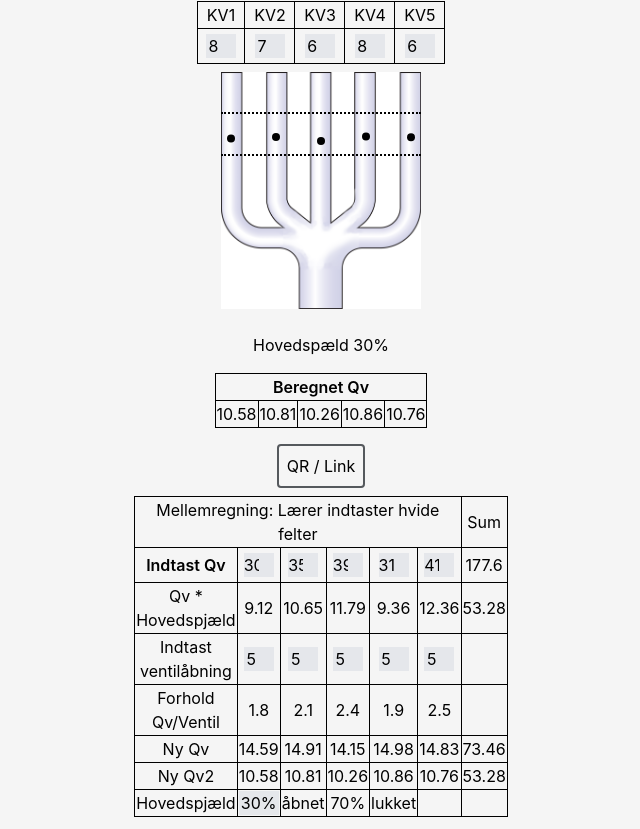
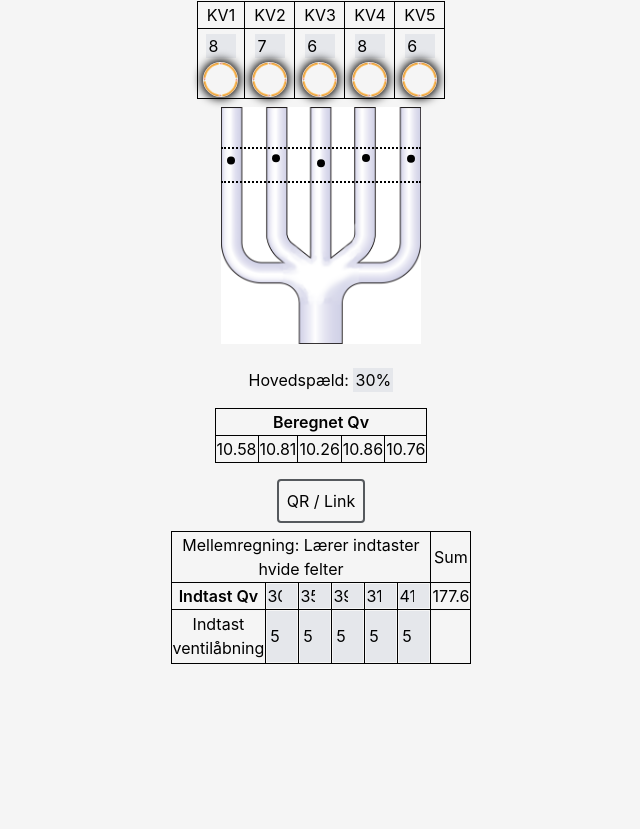
Before and after one commit to Alexander-Gronninger/CMK-vvs-app, a React (Create React App) app: page /GF2 in a window 1280 px wide. Shown: the part 171-1000 px from the top of the page, without its empty margins (319-959 px from the left). Built offline with nearby package versions, Linux system fonts and the light colour scheme.

Commit message:
rotations working

```diff
--- a/src/components/GF2MotionDot.js
+++ b/src/components/GF2MotionDot.js
@@ -16,7 +16,7 @@ function GF2MotionDot() {
   const minY = 0; // minimum vertical value
   const maxY = 16; // maximum vertical value
   const minYAdjust = 0; // Minimum Y position
-  const maxYAdjust = 120; // Maximum Y position
+  const maxYAdjust = 140; // Maximum Y position
   const containerHeight = 150; // Set the desired height of the container div
 
   const [position, setPosition] = useState([]);
--- a/src/components/GF2QVInput.js
+++ b/src/components/GF2QVInput.js
@@ -55,7 +55,7 @@ const GF2QVInput = ({ index, tableCss, id }) => {
       {/* TableCss comes from parent component and is used to determine table styles in multiple documents */}
       <td className={tableCss}>
         <input
-          className="max-w-[30px] m-1 text-center bg-gray-200"
+          className="max-w-[30px] m-0 p-0 text-center bg-gray-200"
           key={"KVInput" + index}
           /* Index starts at 0, but the KVs are labeled 1-5, so its index + 1 to make parent components labels work */
           id={id + (index + 1)}
--- a/src/components/GF2StudentKVValueInput.js
+++ b/src/components/GF2StudentKVValueInput.js
@@ -57,7 +57,7 @@ const GF2StudentKVValueInput = ({ index, tableCss, id }) => {
   return (
     <>
       {/* TableCss comes from parent component and is used to determine table styles in multiple documents */}
-      <td className={tableCss}>
+      <div>
         <input
           className="max-w-[30px] m-1 text-center bg-gray-200"
           key={"KVInput" + index}
@@ -72,7 +72,7 @@ const GF2StudentKVValueInput = ({ index, tableCss, id }) => {
           /* Selects the input, so typing will replace the value */
           onClick={InputSelect}
         />
-      </td>
+      </div>
     </>
   );
 };
--- a/src/components/GF2TeacherKVValueInput.js
+++ b/src/components/GF2TeacherKVValueInput.js
@@ -59,7 +59,7 @@ const GF2TeacherKVValueInput = ({ index, tableCss, id }) => {
       {/* TableCss comes from parent component and is used to determine table styles in multiple documents */}
       <td className={tableCss}>
         <input
-          className="max-w-[30px] m-1 text-center bg-gray-200"
+          className="max-w-[30px] m-0 p-0 h-[51px] text-center bg-gray-200"
           key={"KVInput" + index}
           /* Index starts at 0, but the KVs are labeled 1-5, so its index + 1 to make parent components labels work */
           id={id + (index + 1)}
--- a/src/components/ValveRotation.js
+++ b/src/components/ValveRotation.js
@@ -1,11 +1,11 @@
 import React, { useState, useRef } from "react";
 
-const ValveRotation = () => {
+const ValveRotation = ({ size, index }) => {
   const imageRef = useRef(null);
   const [rotation, setRotation] = useState(0);
+  const [prevAngle, setPrevAngle] = useState(0);
   const [opening, setOpening] = useState(1);
   const [isMouseDown, setIsMouseDown] = useState(false);
-  const [prevY, setPrevY] = useState(0);
   const [fullRotations, setFullRotations] = useState(0);
 
   /* Minimum and maximum opening allowed (1-10 mm) */
@@ -13,6 +13,9 @@ const ValveRotation = () => {
   const maxOpening = 10;
   /* The amount of degrees that 1 in opening corresponds to */
   const degreesPerOpening = 360;
+
+  /* image size */
+  const imageSize = (size && size) || "50px";
 
   const handleMouseDown = (event) => {
     event.preventDefault();
@@ -31,32 +34,34 @@ const ValveRotation = () => {
 
     // Calculate the number of full rotations completed
     /* If user is going towards angle of 0, rotations is at 0, and the mouse is moving down, hit minimum limit */
-    if (angle < 5 && fullRotations === 0 && event.pageY > prevY) {
+    if (prevAngle <= 25 && angle >= 300 && fullRotations === 0) {
       console.log("MINIMUM TEST");
+      setOpening(0);
       setIsMouseDown(false);
       return;
     }
     /* If user is going towards angle of 360, rotations is at max and mouse is moving up, hit max limit */
     if (
-      angle === 360 &&
-      fullRotations === maxOpening - minOpening &&
-      event.pageY < prevY
+      prevAngle >= 300 &&
+      angle <= 25 &&
+      fullRotations === maxOpening - minOpening
     ) {
       console.log("MAXUMUM TEST");
+      setOpening(maxOpening);
       setIsMouseDown(false);
       return;
     }
 
     /* If user is going towards angle of 0, rotations is at >0, and the mouse is moving down, decrease by 1 */
-    if (angle < 5 && fullRotations >= 0 && event.pageY > prevY) {
+    if (prevAngle <= 25 && angle >= 300 && fullRotations >= 0) {
       console.log("Decreasing fullRotations by 1");
       setFullRotations(fullRotations - 1);
     }
     /* If user is going towards angle of 360, rotations is not at max and mouse is moving up, increase by 1 */
     if (
-      angle === 360 &&
-      fullRotations <= maxOpening - minOpening &&
-      event.pageY < prevY
+      prevAngle >= 300 &&
+      angle <= 25 &&
+      fullRotations <= maxOpening - minOpening
     ) {
       console.log("Increasing fullRotations by 1");
       setFullRotations(fullRotations + 1);
@@ -69,16 +74,18 @@ const ValveRotation = () => {
       (fullRotations + minOpening + angle / degreesPerOpening).toFixed(2)
     );
 
-    // Update the previous Y-coordinate with the current Y-coordinate, so we can determine if mouse is moving up or down
-    setPrevY(event.pageY);
+    // Update the previous rotation with the current rotation, so we can determine rotation is going up or down
+    setPrevAngle(angle);
   };
 
   const calculateRotationAngle = (event) => {
     /* Calculates the x and y position of the center of the rotating div */
     const centerX =
-      imageRef.current.offsetLeft + imageRef.current.offsetWidth / 2;
+      imageRef.current.getBoundingClientRect().left +
+      imageRef.current.offsetWidth / 2;
     const centerY =
-      imageRef.current.offsetTop + imageRef.current.offsetHeight / 2;
+      imageRef.current.getBoundingClientRect().top +
+      imageRef.current.offsetHeight / 2;
 
     /* Difference between center and mouse position */
     const deltaX = event.pageX - centerX;
@@ -94,21 +101,21 @@ const ValveRotation = () => {
         className="rounded-full border-black shadow-[0px_0px_10px_2px] shadow-black"
         style={{
           transform: `rotate(${rotation}deg)`,
-          width: `50px`,
-          height: `50px`,
+          width: `${imageSize}`,
+          height: `${imageSize}`,
         }}
         ref={imageRef}
         onMouseDown={handleMouseDown}
         onMouseMove={handleMouseMove}
         onMouseUp={handleMouseUp}
+        key={"ValveRotation" + index}
       >
         <img
           src="../images/Pencil-Circle.png"
           alt=""
-          className={`w-{50px} h-{50px}  m-0`}
+          className={`w-${imageSize} h-${imageSize}  m-0`}
         />
       </div>
-      <div className="text-center">{`Opening: ${opening}`}</div>
     </>
   );
 };
--- a/src/pages/GF2Version.js
+++ b/src/pages/GF2Version.js
@@ -8,6 +8,7 @@ import CalcNewQV2 from "../functions/CalcNewQV2";
 import GF2MotionDot from "../components/GF2MotionDot";
 import ValveRotation from "../components/ValveRotation";
 import { Link } from "react-router-dom";
+import GF2MainOpening from "../components/GF2MainOpening";
 
 const GF2Version = () => {
   const { GF2Data } = useContext(GF2Context);
@@ -64,12 +65,20 @@ const GF2Version = () => {
               {[...Array(GF2Data.length - 1)].map((_, index) => {
                 return (
                   /* This component has an input, and all the code needed to handle it, it handles student KVValue */
+                  <td className={tableCss}>
                     <GF2StudentKVValueInput
                       tableCss={tableCss}
                       index={index}
                       key={"KV" + index}
                       id="KV"
                     />
+                    {/* This component has a rotatable image which can be used to adjust KVValue */}
+                    <ValveRotation
+                      key={"Valve" + index}
+                      size="35px"
+                      index={index}
+                    />
+                  </td>
                 );
               })}
             </tr>
@@ -90,14 +99,15 @@ const GF2Version = () => {
             {/* The range students are meant to get the dots within */}
             <div className="row-start-1 row-end-2 h-full w-full col-start-1 col-end-6 flex flex-col">
               <div className="border-b-[2px] w-full border-dotted border-black mt-10 h-0"></div>
-              <div className="border-b-[2px] w-full border-dotted border-black mt-10 h-0"></div>
+              <div className="border-b-[2px] w-full border-dotted border-black mt-8 h-0"></div>
             </div>
           </div>
         </div>
 
         {/* MainOpening, is a value between 0-1 */}
         <p className="m-auto w-fit my-4 ">
-          Hovedspæld {GF2Data[0].MainOpening * 100}%
+          Hovedspæld:&nbsp;
+          <GF2MainOpening />
         </p>
 
         {/* Table showing the calculated airspeed based on student KV input and other data */}
@@ -131,9 +141,10 @@ const GF2Version = () => {
         {/* This template has all the stuff for teachers to enter */}
         <GF2TeacherTable tableCss={tableCss} />
         <div className="h-[100px]"></div>
-        <ValveRotation />
         <div className="h-[1000px]"></div>
       </>
+
+      <ValveRotation size="50px" />
     </>
   );
 };
--- a/src/templates/GF2TeacherTable.js
+++ b/src/templates/GF2TeacherTable.js
@@ -70,25 +70,6 @@ const GF2TeacherTable = ({ tableCss }) => {
 
         <tr>
           <td className={tableCss + " max-w-fit"} colSpan="2">
-            Qv * Hovedspjæld
-          </td>
-
-          {/* QV*MainOpening: Uses a function that takes QV and times it with MainOpening */}
-          {[...Array(GF2Data.length - 1)].map((_, index) => {
-            return (
-              <td className={tableCss} key={"QV*MainOpening" + index}>
-                {CalcQVTimesMainOpening(GF2Data[index + 1].QV).toFixed(2)}
-              </td>
-            );
-          })}
-
-          <td className={tableCss}>
-            {CalcQVSumTimesMainOpening(GF2Data).toFixed(2)}
-          </td>
-        </tr>
-
-        <tr>
-          <td className={tableCss + " max-w-fit"} colSpan="2">
             Indtast ventilåbning
           </td>
 
@@ -106,68 +87,6 @@ const GF2TeacherTable = ({ tableCss }) => {
 
           <td className={tableCss}></td>
         </tr>
-
-        <tr>
-          <td className={tableCss + " max-w-fit"} colSpan="2">
-            Forhold Qv/Ventil
-          </td>
-
-          {/* QV/KV Relation: (QV * MainOpening) / TeacherKVOpening  */}
-          {[...Array(GF2Data.length - 1)].map((_, index) => {
-            return (
-              <td className={tableCss} key={"QV/KV" + index}>
-                {(
-                  CalcQVTimesMainOpening(GF2Data[index + 1].QV) /
-                  GF2Data[index + 1].TeacherKVOpening
-                ).toFixed(1)}
-              </td>
-            );
-          })}
-
-          <td className={tableCss}></td>
-        </tr>
-
-        <tr>
-          <td className={tableCss + " max-w-fit"} colSpan="2">
-            Ny Qv
-          </td>
-          {/* New QV: ((QV * MainOpening) / TeacherKVOpening) * StudentKVOpening */}
-          {[...Array(GF2Data.length - 1)].map((_, index) => {
-            return (
-              <td className={tableCss} key={"NewQV" + index}>
-                {CalcNewQV(index).toFixed(2)}
-              </td>
-            );
-          })}
-          <td className={tableCss}>{CalcNewQVSum().toFixed(2)}</td>
-        </tr>
-        <tr>
-          <td className={tableCss + " max-w-fit"} colSpan="2">
-            Ny Qv2
-          </td>
-          {/* New QV2: (NewQV / CalcQVSumTimesMainOpening) * NewQVSum */}
-          {[...Array(GF2Data.length - 1)].map((_, index) => {
-            return (
-              <td className={tableCss} key={"NewQV" + index}>
-                {CalcNewQV2(index).toFixed(2)}
-              </td>
-            );
-          })}
-          <td className={tableCss}>{CalcNewQV2Sum().toFixed(2)}</td>
-        </tr>
-        <tr>
-          <td className={tableCss + " max-w-fit"} colSpan="2">
-            Hovedspjæld
-          </td>
-          <td className={tableCss}>
-            <GF2MainOpening />
-          </td>
-          <td className={tableCss}>åbnet</td>
-          <td className={tableCss}>{(1 - GF2Data[0].MainOpening) * 100}%</td>
-          <td className={tableCss}>lukket</td>
-          <td className={tableCss}></td>
-          <td className={tableCss}></td>
-        </tr>
       </tbody>
     </table>
   );
```
Lines whose indentation alone changed are shown as unchanged.
